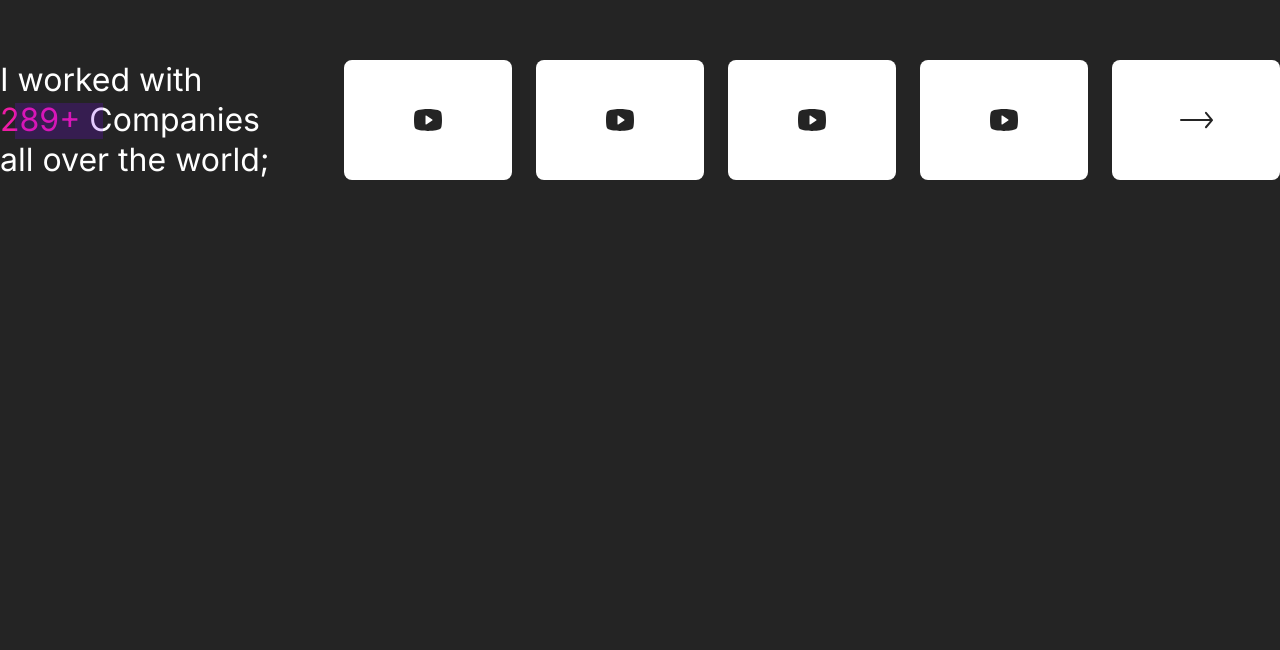
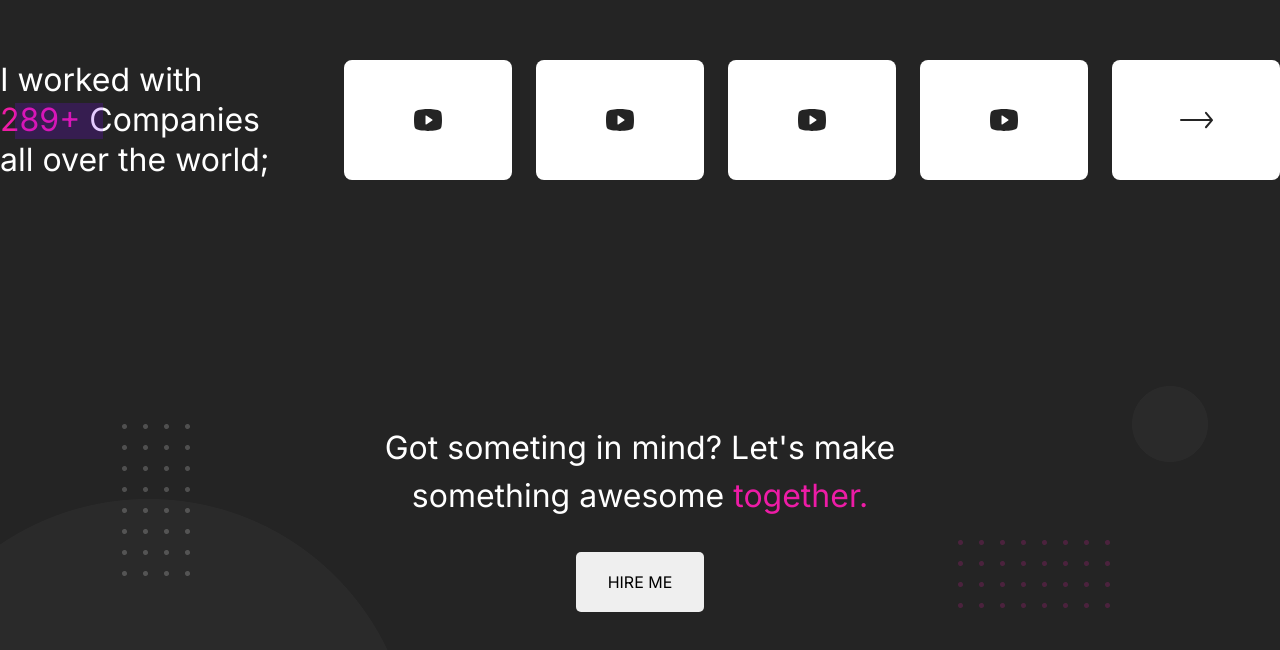
Before and after one commit to JefteMedeiros/personal-portfolio, a Next.js app: page / in a window 1280 px wide. Shown: the part 3392-4042 px from the top of the page. Before the commit the page ends 3752 px from the top, so only its background shows below. Built offline with nearby package versions, Linux system fonts and the light colour scheme.

Commit message:
Feature/Hire me

```diff
--- a/src/components/Headline/Introduction/styles.ts
+++ b/src/components/Headline/Introduction/styles.ts
@@ -40,35 +40,7 @@ export const Intro = styled(SectionTitle)`
   }
 `;
 
-export const Role = styled.h2`
-  position: relative;
-  font-size: 5rem;
-  font-weight: 400;
-  color: ${(props) => props.theme["purple"]};
 
-  &::after {
-    position: absolute;
-    opacity: 0.2;
-    content: "";
-    width: 37.125rem;
-    height: 2.25rem;
-    bottom: 0;
-    left: 0.9375rem;
-    background-color: ${(props) => props.theme["purple"]};
-
-    @media screen and (max-width: 960px) {
-      max-width: 17rem;
-    }
-  }
-
-  @media screen and (max-width: 960px) {
-    font-size: 2.125rem;
-  }
-
-  @media screen and (max-width: 420px) {
-    font-size: 1.875rem;
-  }
-`;
 
 export const Bio = styled(SectionDescription)`
   &:after {
--- /dev/null
+++ b/src/components/HireMe/index.tsx
@@ -0,0 +1,14 @@
+import { Button, PinkTitle } from "../../styles/Global/styles";
+import { Container, HireMeContainer, HireMeTitle, Together } from "./styles";
+
+export function HireMe() {
+  return (
+    <Container>
+      <HireMeTitle>
+        Got someting in mind? Let's make <br /> something awesome{" "}
+        <Together>together.</Together>
+      </HireMeTitle>
+      <Button>HIRE ME</Button>
+    </Container>
+  );
+}
--- /dev/null
+++ b/src/components/HireMe/styles.ts
@@ -0,0 +1,40 @@
+import styled from "styled-components";
+import { PinkTitle, SectionTitle } from "../../styles/Global/styles";
+
+export const Container = styled.div`
+  position: relative;
+  margin: auto;
+  max-width: 82.5rem;
+
+  background-image: url('Shapes.png');
+  background-repeat: no-repeat;
+
+  display: flex;
+  flex-direction: column;
+  gap: 2rem;
+  justify-content: center;
+  align-items: center;
+
+  margin-top: 4.25rem;
+  padding: 4rem;
+
+  text-align: center;
+
+  img {
+    position: absolute;
+  }
+`;
+
+export const HireMeContainer = styled.div``;
+
+export const HireMeTitle = styled(SectionTitle)`
+  font-weight: 400;
+  font-size: 2rem;
+  line-height: 150%;
+`;
+
+export const Together = styled(PinkTitle)`
+  font-weight: 400;
+  font-size: 2rem;
+  line-height: 150%;
+`;
--- a/src/pages/index.tsx
+++ b/src/pages/index.tsx
@@ -2,6 +2,7 @@ import type { NextPage } from 'next'
 import { Companies } from '../components/Companies';
 import { DetailedAbout } from '../components/DetailedAbout';
 import { Headline } from '../components/Headline';
+import { HireMe } from '../components/HireMe';
 import { MySelectedWork } from '../components/MySelectedWork';
 import { MyService } from '../components/MyService';
 
@@ -13,6 +14,7 @@ const Home: NextPage = () => {
       <MyService />
       <MySelectedWork />
       <Companies />
+      <HireMe />
     </>
   );
 }
```
Also changed, not shown: public/Shapes.png (added).
